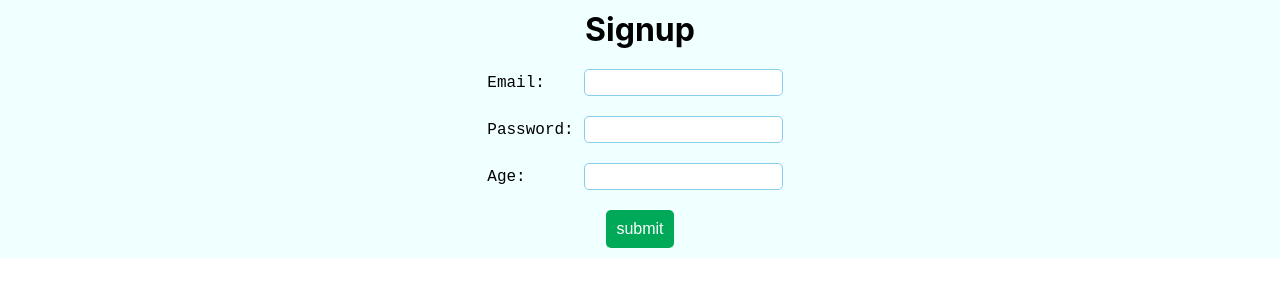
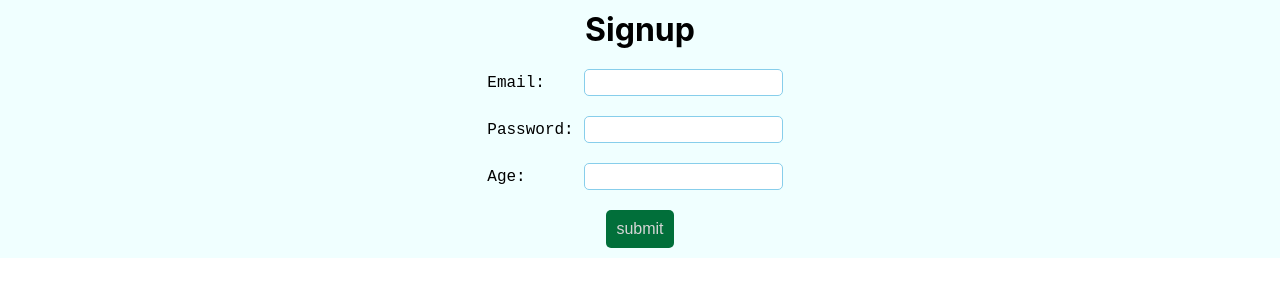
Before and after one commit to GDSC-RTU/Blog-Website, a React (Create React App) app in the folder frontend/: page /signup in a window 1280 px wide. Shown: the top 300 px of the page. Built offline with nearby package versions, Linux system fonts and the light colour scheme; no server answers.

Commit message:
change background

```diff
--- a/frontend/src/components/css/form.module.css
+++ b/frontend/src/components/css/form.module.css
@@ -36,8 +36,17 @@
     color: white;
     display: inline-block;
     font-size: 1em;
+    transition: all ease-in-out 300ms;
 }
 
 .submitBtn:hover{
     cursor: pointer;
+    background-color: rgb(0, 186, 96);
 }
+
+.submitBtn:disabled{
+    background-color: rgb(1, 111, 58);
+    color: rgb(214, 214, 214);
+    cursor: default;
+
+}
```
